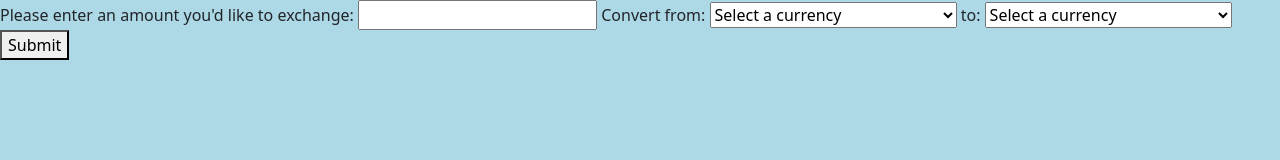
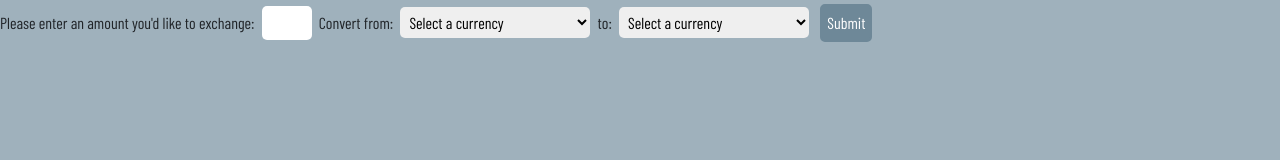
Before and after one commit to reimannsarah/currency-exchanger, a website built with webpack: page src/index.html in a window 1280 px wide. Built offline with nearby package versions, Linux system fonts and the light colour scheme; a web font is replaced by a local one.

Commit message:
style background and form components, change body font

```diff
--- a/src/css/styles.css
+++ b/src/css/styles.css
@@ -1,5 +1,53 @@
+
+@import url('https://fonts.googleapis.com/css2?family=Barlow+Condensed:ital,wght@0,300;0,400;1,200&family=Sofia+Sans+Condensed:wght@200&display=swap');
+
+:root {
+  --charcoal: #2e5266;
+  --slate: #6e8898;
+  --cadet: #9fb1bc;
+  --jasper: #d5573b;
+  --sandy: #f09d51;
+}
+
 body {
-  background-color: lightblue;
+  background-color: var(--cadet);
+  font-family: Barlow Condensed, sans-serif ;
+}
+
+h1 {
+
+}
+
+input {
+  border: none;
+  border-radius: 5px;
+  margin: 4px;
+  width: 50px;
+  padding: 5px;
+}
+
+select {
+  border: none;
+  border-radius: 5px;
+  padding: 5px;
+  margin: 4px;
+}
+
+button {
+  border: 2px solid var(--slate);
+  border-radius: 5px;
+  margin: 4px;
+  padding: 5px;
+  background-color: var(--slate);
+  color: white;
+}
+
+button:hover {
+  background-color: var(--cadet);
+  border: 2px solid var(--slate);
+  color: var(--slate);
+  cursor: pointer;
+  transition-duration: 0.3s;
 }
 
 #won {
```
